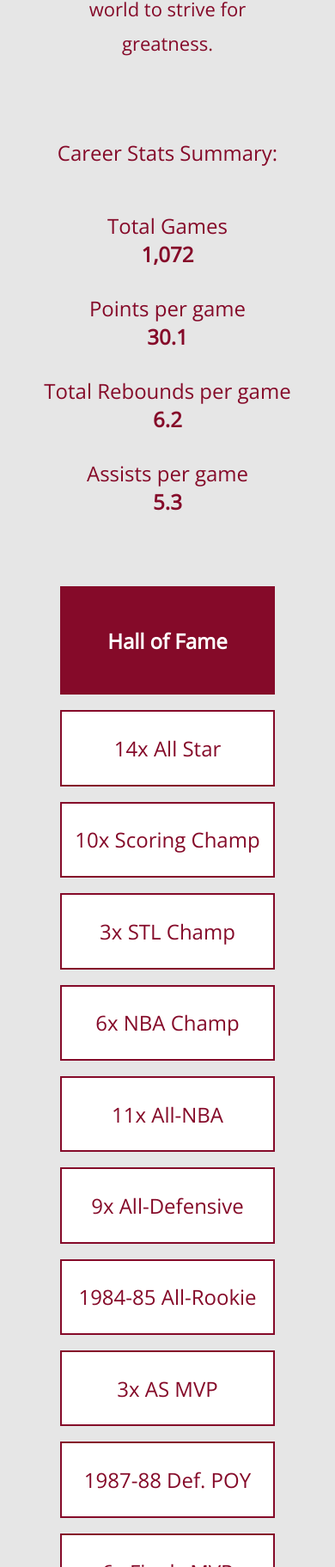
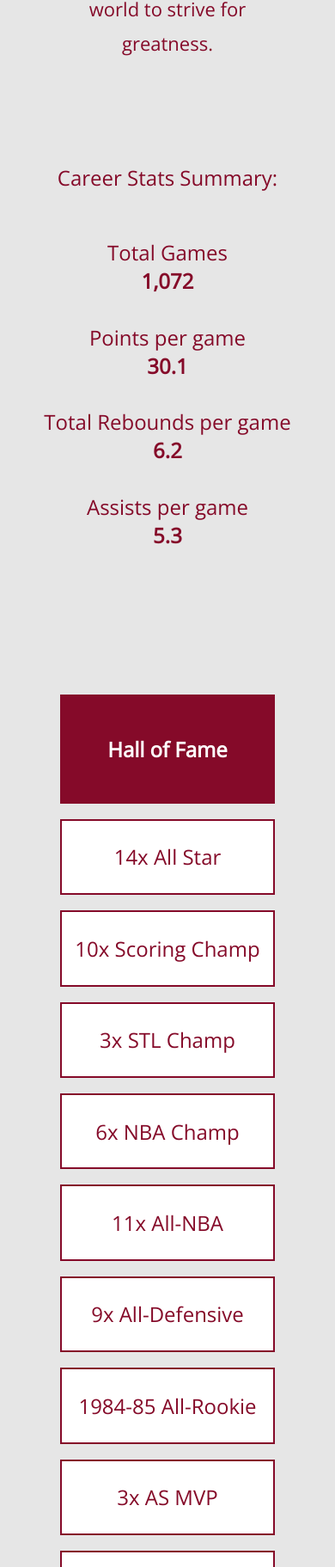
Before and after one commit to StarSheriff2/Michael-Jordan-Tribute-Page, a plain HTML site: page index.html in a window 390 px wide. Shown: the part 4158-5981 px from the top of the page at 86% size. Drawn offline with nearby package versions, Linux system fonts and the light colour scheme.

Commit message:
Gave hover over attribute to Stats container and to Hall of Fame items, and added a bit more padding to to Stats container and Hall of Fame container.

```diff
--- a/styles/style.css
+++ b/styles/style.css
@@ -55,6 +55,7 @@ padding: 20px 1% 5px 1%;
 width: 70vw;
 margin: 25% auto 15% auto;
 }
+
 a:hover {
 color: blue;
 }
@@ -62,10 +63,18 @@ color: blue;
 background: #f2f0ee;
 }
 
+.Hall-of-Fame-items:hover {
+background: #f2f0ee;
+}
+
 #career-stats {
 display: flex;
 flex-direction: column;
 padding: 4%;
+}
+
+#career-stats:hover {
+background: #f2f0ee;
 }
 
 #career-stats-title {
@@ -103,7 +112,7 @@ flex-direction: column;
 
 .stat-width {
 flex-basis: 20%;
-margin: 5% 2.5%;
+margin: 5% 20px;
 }
 
 .Two-Column-Container {
@@ -139,6 +148,8 @@ border-style: solid;
     display: flex;
     flex-direction: column;
     width: 250px;
+    margin: 15% auto;
+    padding: 12% 0;
   }
 
   .Hall-of-Fame-Title {
@@ -157,4 +168,8 @@ border-style: solid;
   .stat-width {
       margin: 5% auto;
         }
+
+  #career-stats {
+      padding: 12% 0;
   }
+  }
```
